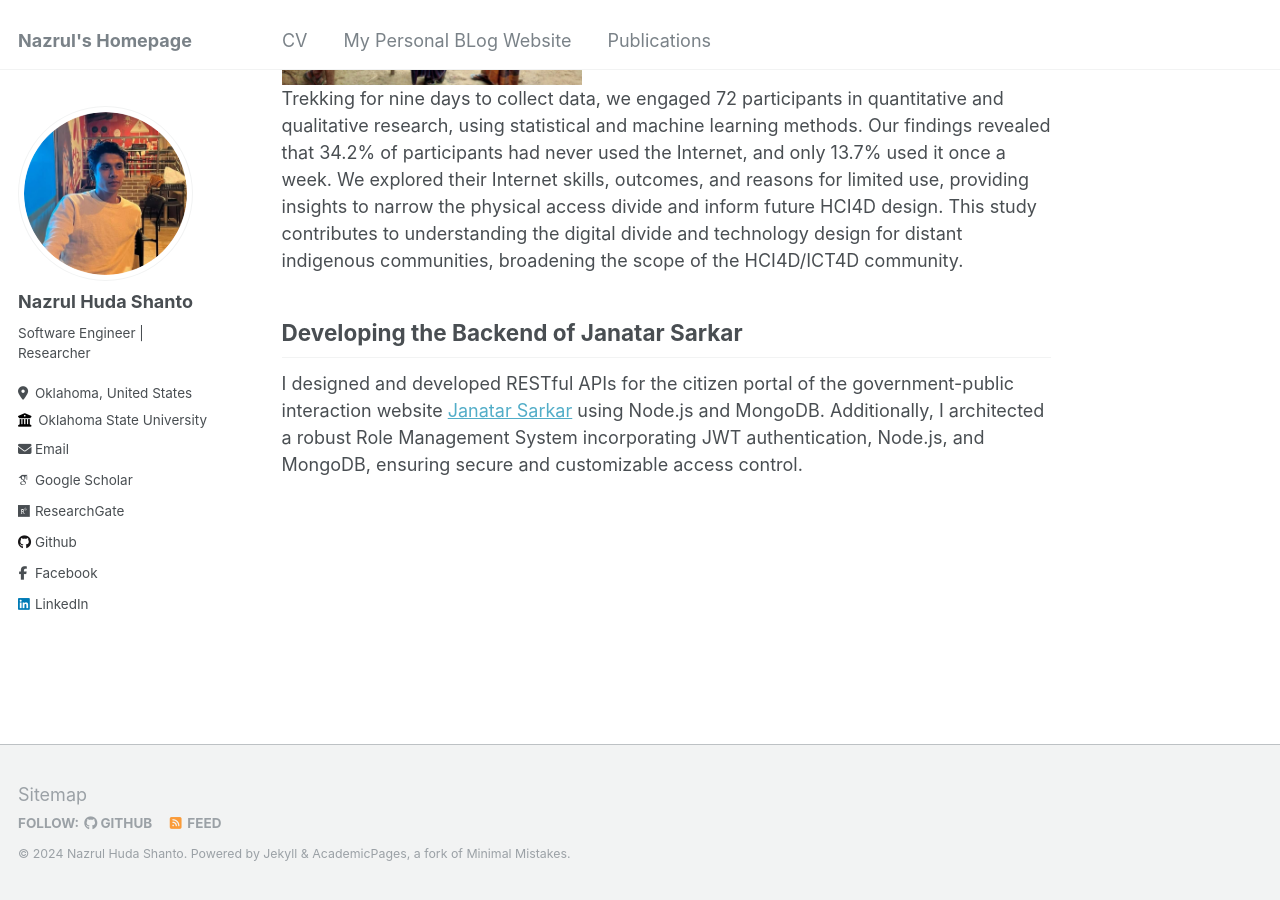
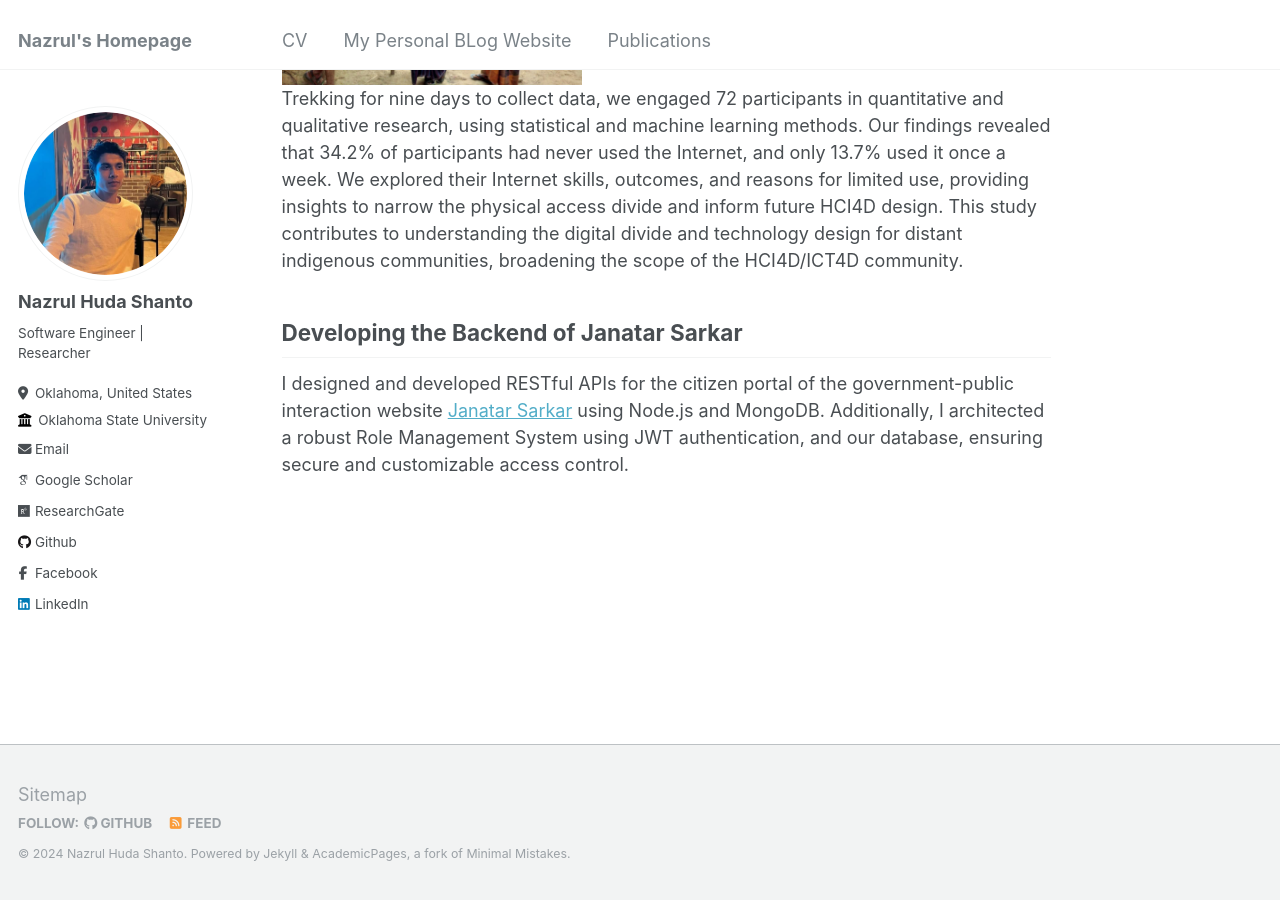
Before and after one commit to nazrulhuda/portfolio, a Jekyll site: the page built from _pages/about.md, in a window 1280 px wide and 900 px high, scrolled down 1258 px. Built offline with Jekyll 4.4.1, drawn with Linux system fonts in a browser that asks for light colours; some web fonts are replaced.

Commit message:
first commit

```diff
--- a/_pages/about.md
+++ b/_pages/about.md
@@ -25,4 +25,4 @@ For a US-based borrowing company [Kramasoft](https://kramasoft.com/landing), I i
 In the high mountains of southeast Bandarban, highly vulnerable ethnic communities (HVECs) live without basic mobile and network availability. To address the digital divide among HVECs, we conducted a mixed-method study involving two visits ![Illustration of combining vision and language modalities](images/o.jpg){: width="300px"} to six different ethnic communities across 15 villages. Trekking for nine days to collect data, we engaged 72 participants in quantitative and qualitative research, using statistical and machine learning methods. Our findings revealed that 34.2% of participants had never used the Internet, and only 13.7% used it once a week. We explored their Internet skills, outcomes, and reasons for limited use, providing insights to narrow the physical access divide and inform future HCI4D design. This study contributes to understanding the digital divide and technology design for distant indigenous communities, broadening the scope of the HCI4D/ICT4D community.
 
 ## Developing the Backend of Janatar Sarkar
-I designed and developed RESTful APIs for the citizen portal of the government-public interaction website [Janatar Sarkar](https://janatarsarkar.gov.bd/) using Node.js and MongoDB. Additionally, I architected a robust Role Management System incorporating JWT authentication, Node.js, and MongoDB, ensuring secure and customizable access control.
+I designed and developed RESTful APIs for the citizen portal of the government-public interaction website [Janatar Sarkar](https://janatarsarkar.gov.bd/) using Node.js and MongoDB. Additionally, I architected a robust Role Management System using JWT authentication, and our database, ensuring secure and customizable access control.
```
